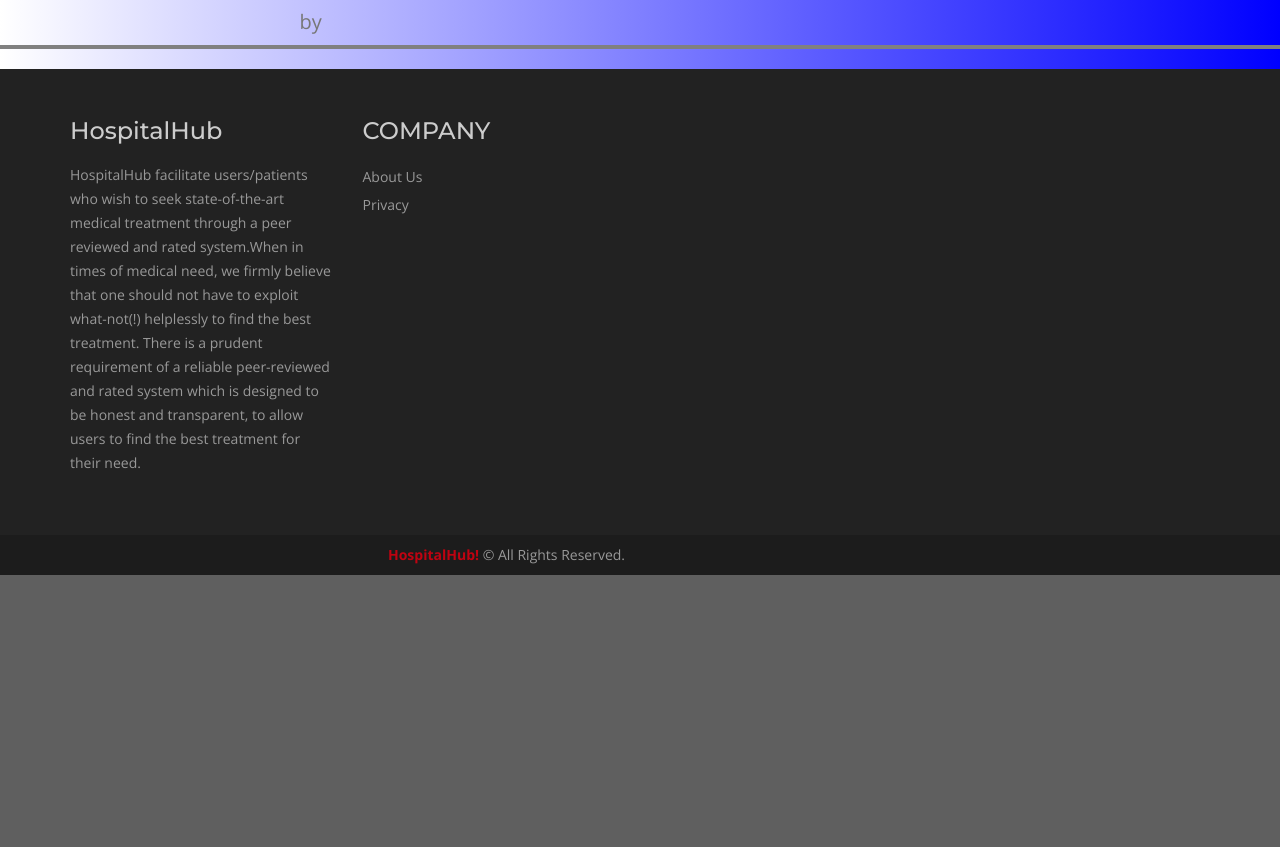
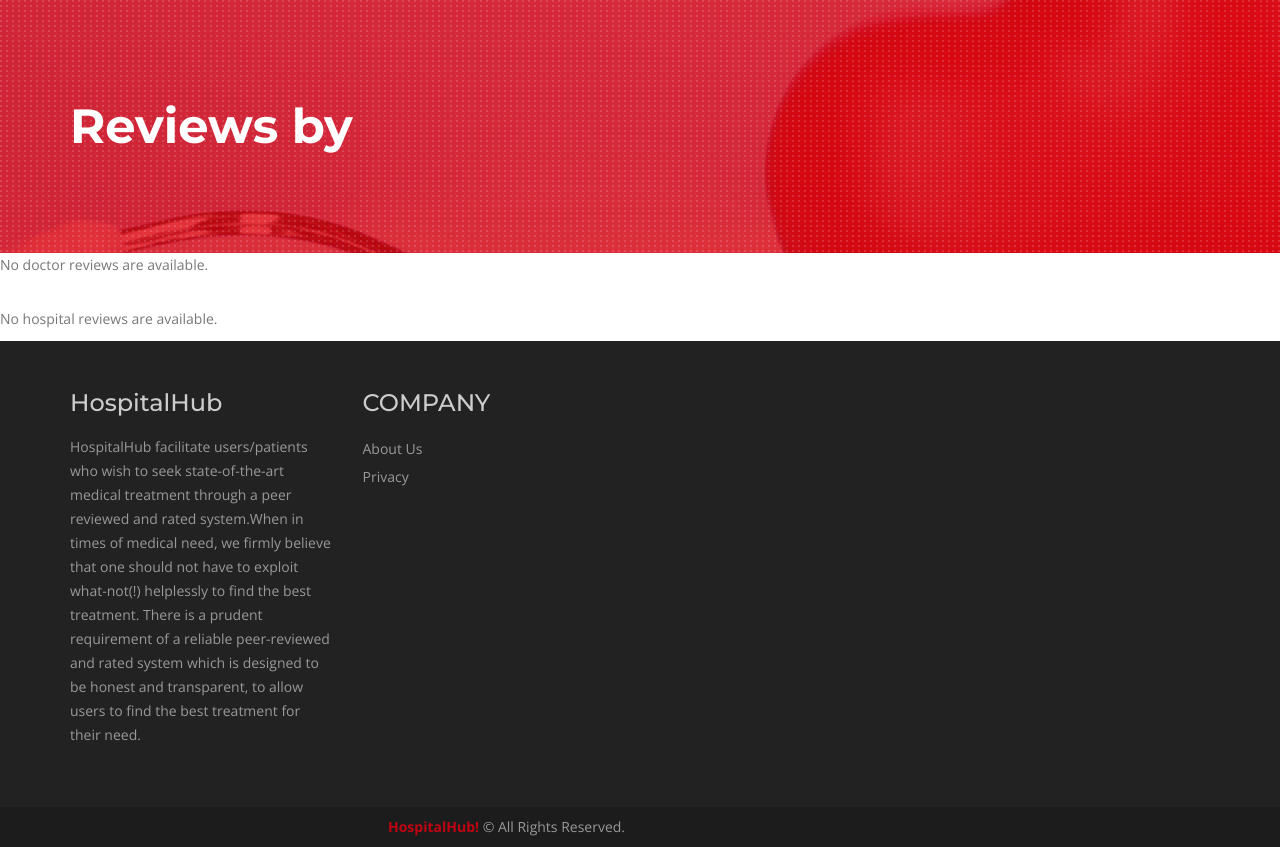
Before and after one commit to programmer-04/HospitalHub, a Django app: page /myhub/review/user/ in a window 1280 px wide. Shown: the part 1080-1927 px from the top of the page. Before the commit the page ends 1655 px from the top, so only its background shows below. Run offline with Django 3.2, Linux system fonts and the light colour scheme; some libraries are stand-ins or nearby versions.

Commit message:
Uses procedure. Aligns user_review_list.html. Completes trigger.

```diff
--- a/HospitalHub/myhub/templates/base_generic.html
+++ b/HospitalHub/myhub/templates/base_generic.html
@@ -22,7 +22,7 @@
     {% include 'partials/_header.html' %}
     <!--Header End-->
     <!--Main Slider-->
-    {% include 'partials/_slider.html' with sliders=sliders %}
+    {% include 'partials/_slider.html'%}
     <!--Main Slider End-->
 
     <!-- Main Content Start -->
--- a/HospitalHub/myhub/templates/myhub/user_review_list.html
+++ b/HospitalHub/myhub/templates/myhub/user_review_list.html
@@ -1,11 +1,30 @@
 {% extends "base_generic.html" %}
 {% block content %}
 <body>
-<h2> Latest reviews by {{ user.username }}</h2>
 <br>
+<div class="inner-banner">
+  <div class="container">
+    <div class="row">
+      <div class="col-md-7">
+        <h1>Reviews by {{user.username}}</h1>
+      </div>
+      <div class="col-md-5">
+        <ol class="breadcrumb">
+        <!--  <li><a href="{% url 'index' %}">Home</a></li>
+          <li class="active">Doctors</li>-->
+        </ol>
+      </div>
+    </div>
+  </div>
+</div>
+
 {% if review_list %}
 <!--<table class="table" style="border: none;">-->
     <div class="main-content">
+
+      <div class="team-details">
+        <div class="container">
+        <div class = "row">
     <div class="col-md-12">
         <div class="home-testimonials">
             <div class="sectio-title-2"> <h3>Doctor Reviews</h3>
@@ -13,8 +32,8 @@
             {% for review in review_list %}
             <div class="item">
               <div class="testimonial-holder">
-                <div class="user-thumb"> <!--<img src="{{review.doctor.profile.url}}" alt="">-->
-                  <i>{% for star in review.get_rating %} ⭐ {% endfor %}</i><br><i>{{ review.doctor.first_name }} {{ review.doctor.last_name }}</i> </div>
+                <div class="user-thumb"> <img src="{{review.profileurl}}" alt="" width="150" height="150">
+                  <i>{% for star in review.rating %} ⭐ {% endfor %}</i><br><i>{{ review.doctor_name }}</i> </div>
                 <div class="test-text">
                   <p>{{ review.comment }}</p>
                 </div>
@@ -28,7 +47,7 @@
       </div>
       <!--Testimonials End-->
       </div>
-    </div>
+    </div></div></div>
     <!--
 <div>
     {% for review in review_list %}
@@ -53,6 +72,10 @@
 
 <br>
 {% if hospital_review_list %}
+<div class="team-details">
+  <div class="container">
+  <div class = "row">
+
 <div class="col-md-12">
     <div class="home-testimonials">
         <br>
@@ -61,8 +84,8 @@
         {% for review in hospital_review_list %}
         <div class="item">
           <div class="testimonial-holder">
-            <div class="user-thumb"> <img src="{{review.hospital.profile.url}}" alt="">
-              <i>{% for star in review.get_rating %} ⭐ {% endfor %}</i><br><i>{{ review.hospital.name }}</i> </div>
+            <div class="user-thumb"> <img src="{{review.profileurl}}" alt="" width="150" height="150">
+              <i>{% for star in review.rating %} ⭐ {% endfor %}</i><br><i>{{ review.hospital_name }}</i> </div>
             <div class="test-text">
               <p>{{ review.comment }}</p>
             </div>
@@ -76,7 +99,7 @@
   </div>
   <!--Testimonials End-->
   </div>
-</div>
+</div></div></div>
 
 {% else %}
 <p>No hospital reviews are available.</p>
--- a/HospitalHub/myhub/views.py
+++ b/HospitalHub/myhub/views.py
@@ -134,6 +134,7 @@ def hospital_add_review(request, hospital_id):
 
     return render(request, 'myhub/hospital_detail.html', {'hospital': Hospital, 'form': form})
 
+from PIL import Image
 def user_review_list(request, username=None):
     '''if not username:
         username = request.user.username
@@ -145,17 +146,41 @@ def user_review_list(request, username=None):
     userID = request.user.id
     with connection.cursor() as cursor:
             cursor.execute("call getUserDoctorReview(%s);",[userID])
-            Doctor_reviews = cursor.fetchall()
-            Doctor_review_list = list(Doctor_reviews)
-            Doctor_review_list = [list(ele) for ele in Doctor_review_list]
-            for review in Doctor_review_list:
-                rating = review[3]
-                review[3] = ""
-                for star in range(0,rating):
-                    review[3] +=  "*"
-            Doctor_reviews = tuple(Doctor_review_list)
+            columns = [col[0] for col in cursor.description]
+            Doctor_review_dict = [dict(zip(columns, row)) for row in cursor.fetchall()]
+            for review in Doctor_review_dict:
+                stars = review['rating']
+                review['rating'] = ""
+                for star in range(0,stars):
+                    review['rating'] +=  "*"
+                review['doctor_name'] = str(doctor.objects.get(id = review['doctor_id']).first_name) + " " + str(doctor.objects.get(id = review['doctor_id']).last_name)
+                review['profileurl'] = doctor.objects.get(id = review['doctor_id']).profile.url
+                '''basewidth = 150
+                img = Image.open(review['profileurl'])
+                wpercent = (basewidth/float(img.size[0]))
+                hsize = int((float(img.size[1])*float(wpercent)))
+                img = img.resize((basewidth,hsize), Image.ANTIALIAS)
+                img.save(review['profileurl']+'-resized.jpg')
+                review['profileurl'] = review['profileurl']+'-resized.jpg'''
+            print(Doctor_review_dict)
             cursor.execute("call getUserHospitalReview(%s);",[userID])
-            Hospital_reviews = cursor.fetchall()
+            columns = [col[0] for col in cursor.description]
+            Hospital_review_dict = [dict(zip(columns, row)) for row in cursor.fetchall()]
+            for review in Hospital_review_dict:
+                stars = review['rating']
+                review['rating'] = ""
+                for star in range(0,stars):
+                    review['rating'] +=  "*"
+                review['hospital_name'] = hospital.objects.get(id = review['hospital_id']).name
+                review['profileurl'] = hospital.objects.get(id = review['hospital_id']).profile.url
+                '''basewidth = 150
+                img = Image.open(review['profileurl'])
+                wpercent = (basewidth/float(img.size[0]))
+                hsize = int((float(img.size[1])*float(wpercent)))
+                img = img.resize((basewidth,hsize), Image.ANTIALIAS)
+                img.save(review['profileurl']+'-resized.jpg')
+                review['profileurl'] = review['profileurl']+'-resized.jpg'''
+            print(Hospital_review_dict)
             '''for review in Doctor_reviews:
                 reviewID = review[0]
                 date = review[1]
@@ -168,7 +193,7 @@ def user_review_list(request, username=None):
                 print("rating" + str(rating))
                 print("doctor name:"+ str(doctor_name))
             ''''''return render(request, 'myhub/doctor_review_detail.html', {'doctor_review': Doctor_review})'''
-            return render(request, 'myhub/doctor_review_detail.html', {'review_list': Doctor_reviews, 'hospital_review_list': Hospital_reviews})
+            return render(request, 'myhub/user_review_list.html', {'review_list': Doctor_review_dict, 'hospital_review_list': Hospital_review_dict})
 
 
     return render(request, 'myhub/user_review_list.html', context)
```
Also changed, not shown: HospitalHub/db.sqlite3, HospitalHub/media/default_gLbuLiz.jpeg (added), HospitalHub/media/default_inJ43y1.jpeg (added).
